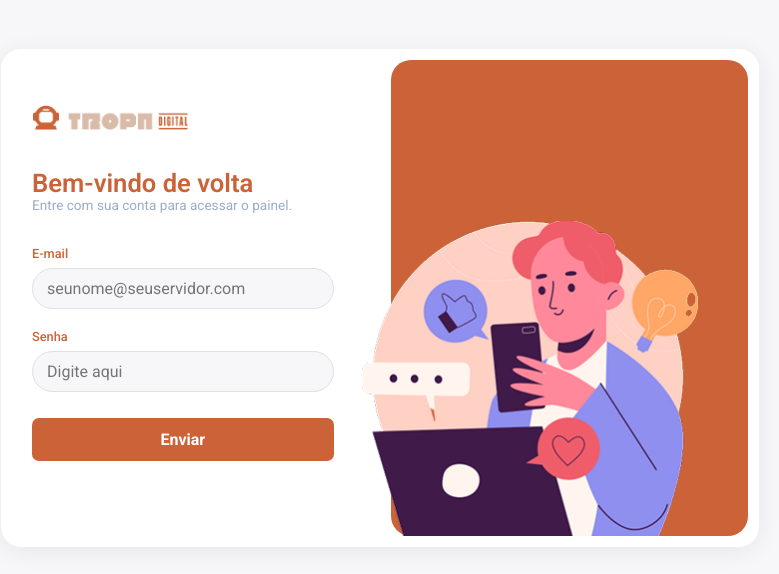
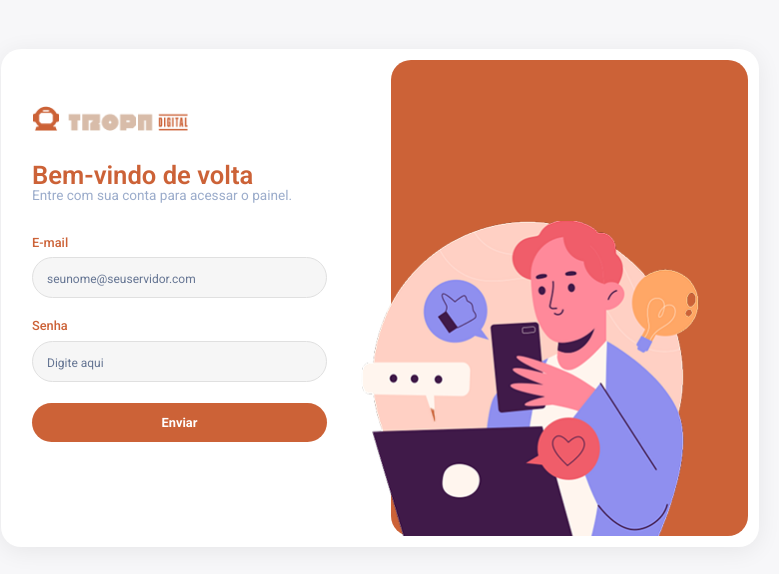
Before and after one commit to alissonooliveiraofc/tropa-digital-teste-tecnico-front, a React (Vite) app: page / in a window 1280 px wide. Shown: the part 102-676 px from the top of the page, without its empty margins (260-1039 px from the left). Built offline with nearby package versions, Linux system fonts and the light colour scheme.

Commit message:
Ajusta o layout e estilo do LoginForm, incluindo melhorias nas margens e consistência visual dos elementos.

```diff
--- a/src/components/Login/LoginForm.tsx
+++ b/src/components/Login/LoginForm.tsx
@@ -31,7 +31,7 @@ const Left = styled.div`
   flex-direction: column;
   justify-content: center;
   align-items: flex-start;
-
+  margin-top: -48px;
 `;
 
 const Logo = styled.div`
@@ -41,8 +41,8 @@ const Logo = styled.div`
   justify-self: start;
   display: flex;
   align-items: center;
-  margin-bottom: 24px; // Adiciona espaço abaixo do logo
-  margin-top: -30px;   // Move o logo um pouco para cima
+  margin-bottom: 15px; // Adiciona espaço abaixo do logo
+
 `;
 
 const TitleBlock = styled.div`
@@ -66,7 +66,7 @@ const Subtitle = styled.p`
   font-size: 0.85rem;
   color: #9BACCB;
   margin-bottom: 28px;
-  margin-top: -7px;
+  margin-top: -10px;
 `;
 
 const Form = styled.form`
@@ -91,29 +91,34 @@ const Label = styled.label`
 
 const Input = styled.input`
   padding: 10px 14px;
-  width: 89%;
+  width: 87%;
   border: 1px solid #e0e0e0;
   border-radius: 45px;
   font-size: 1rem;
-  background: #f7f7f9;
+  background: #F6F6F6;
   outline: none;
   &:focus {
     border-color: #cc6237;
+  }
+
+  &::placeholder {
+    font-size: 0.75rem; /* diminua esse valor conforme desejar */
+    color: #657593;
   }
 `;
 
 const Button = styled.button`
   padding: 12px;
   border: none;
-  border-radius: 7px;
+  border-radius: 45px;
   background: #cc6237;
   color: #fff;
   font-weight: bold;
-  font-size: 1rem;
+  font-size: 0.8rem;
   cursor: pointer;
   transition: background 0.2s;
-  margin-top: 8px;
-  width: 89%;
+  margin-top: 3px;
+  width: 87%;
   }
 
   // @media (max-width: 700px) {
```
